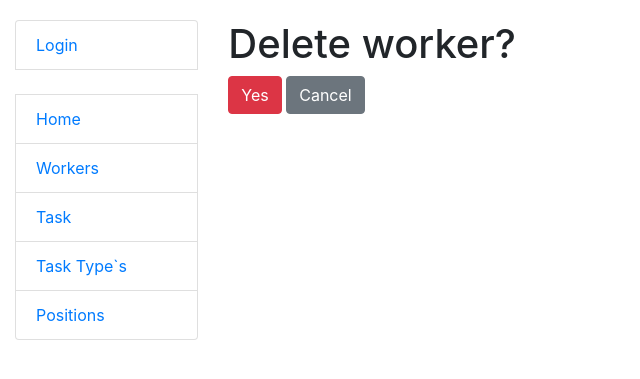
After one commit to Just-Kexit/it-company-task-manager, a Django app: template templates/task_manager/worker_confirm_delete.html in a window 1280 px wide. The commit adds this page. Shown: the top 379 px of the page, without its empty margins (0-640 px from the left). Run offline with Django 5.2, Linux system fonts and the light colour scheme; the template is opened without the code that fills it: most values are stand-ins (such as "Sample title", 1, 10 or a date in 2020).

Commit message:
Add worker delete view and confirmation page

```diff
--- a/task_manager/urls.py
+++ b/task_manager/urls.py
@@ -13,6 +13,7 @@ from .views import (
     TaskTypeCreateView,
     PositionCreateView,
     WorkerPositionUpdateView,
+    WorkerDeleteView,
 )
 
 urlpatterns = [
@@ -21,6 +22,7 @@ urlpatterns = [
     path("workers/create/", WorkerCreateView.as_view(), name="worker-create"),
     path("workers/<int:pk>", WorkerDetailView.as_view(), name="worker-detail"),
     path("workers/update/<int:pk>", WorkerPositionUpdateView.as_view(), name="worker-update"),
+    path("workers/delete/<int:pk>", WorkerDeleteView.as_view(), name="worker-delete"),
     path("tasks/", TaskListView.as_view(), name="task-list"),
     path("tasks/<int:pk>", TaskDetailView.as_view(), name="task-detail"),
     path("tasks/create", TaskCreateView.as_view(), name="task-create"),
--- a/task_manager/views.py
+++ b/task_manager/views.py
@@ -45,6 +45,11 @@ class WorkerPositionUpdateView(LoginRequiredMixin, generic.UpdateView):
     form_class = WorkerPositionUpdateForm
 
 
+class WorkerDeleteView(LoginRequiredMixin, generic.DeleteView):
+    model = Worker
+    success_url = reverse_lazy("task-manager:worker-list")
+
+
 class TaskListView(LoginRequiredMixin, generic.ListView):
     paginate_by = 2
     model = Task
--- /dev/null
+++ b/templates/task_manager/worker_confirm_delete.html
@@ -0,0 +1,12 @@
+{% extends "base.html" %}
+
+{% block content %}
+  <h1>Delete worker?</h1>
+  <form action="" method="post">
+    {% csrf_token %}
+
+    <input type="submit" value="Yes" class="btn btn-danger">
+    <a href="{% url 'task-manager:worker-detail' pk=worker.id %}" class="btn btn-secondary">Cancel</a>
+  </form>
+
+{% endblock %}
--- a/templates/task_manager/worker_detail.html
+++ b/templates/task_manager/worker_detail.html
@@ -3,6 +3,7 @@
 {% block content %}
   <h1>
     {{ worker.username }}
+    <a href="{% url 'task-manager:worker-delete' pk=worker.id %}" class="btn btn-danger link-to-page">Delete</a>
   </h1>
   <hr>
   <p>
```
